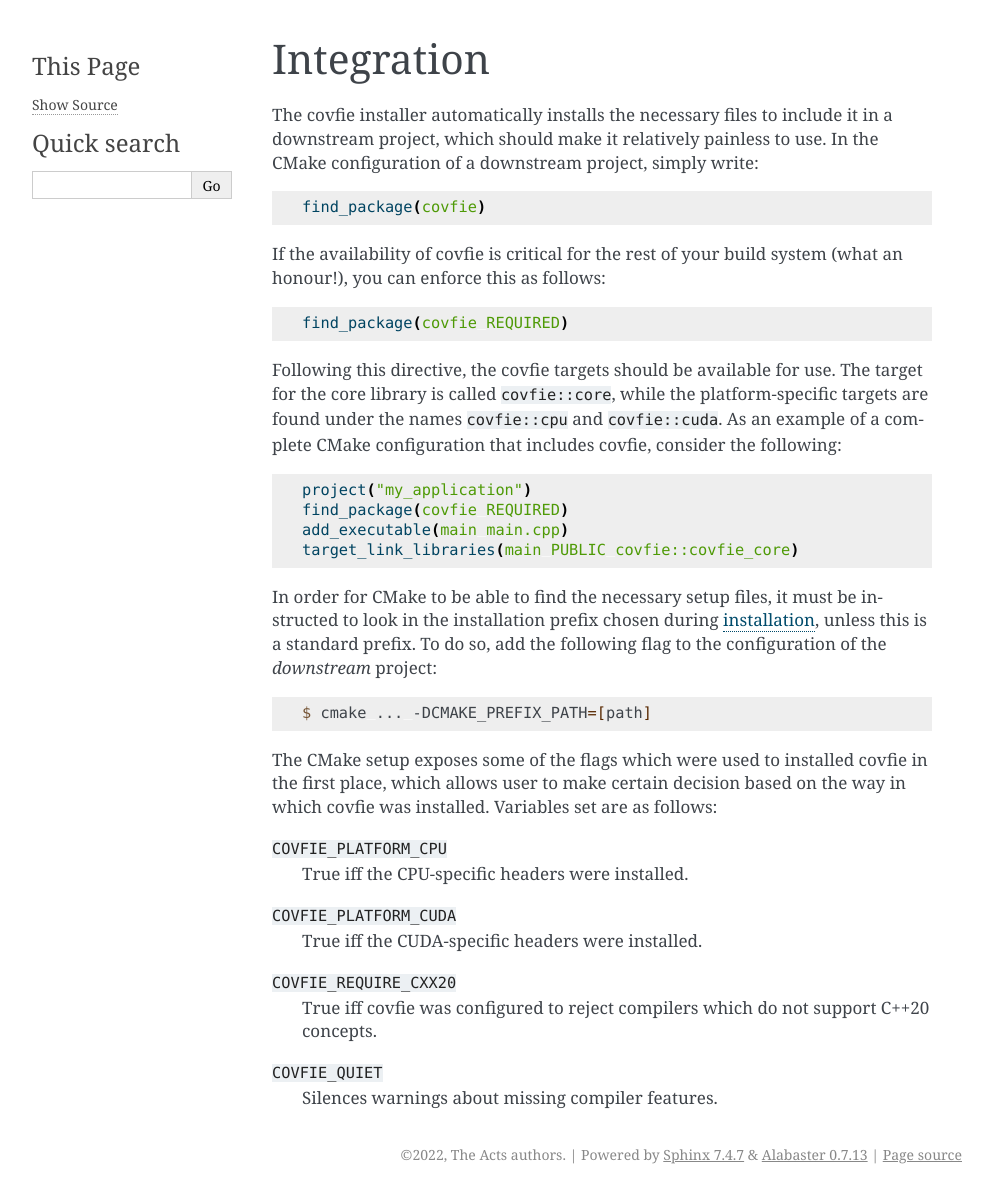
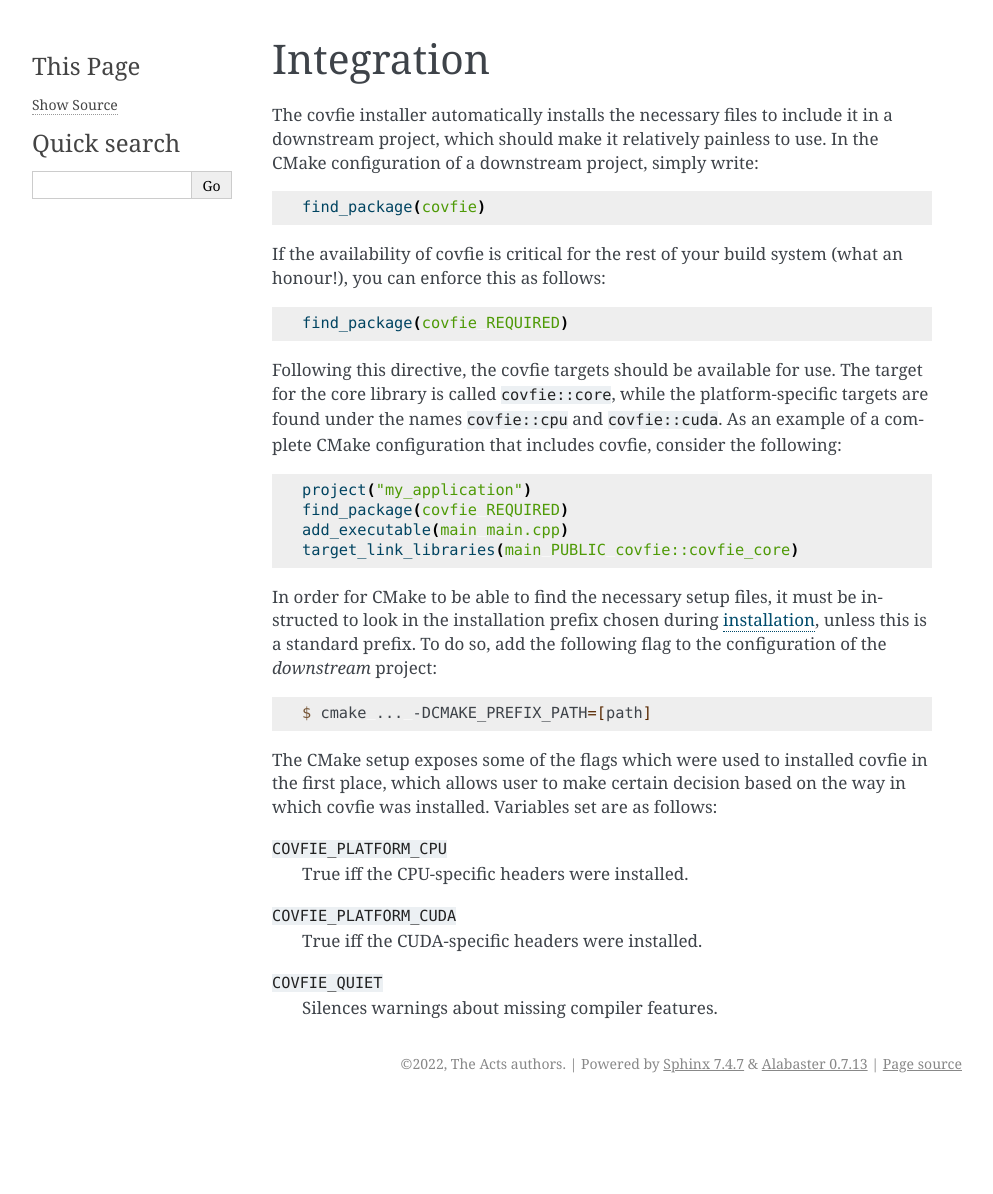
Before and after one commit to acts-project/covfie, a Sphinx documentation site: the page built from docs/user/integration.rst, in a window 1280 px wide. Shown: the whole page, without its empty margins (148-1141 px from the left). Built offline with Sphinx 7.4.7, drawn with Linux system fonts in a browser that asks for light colours; after the commit the page ends 1103 px from its top, so only the background shows below that.

Commit message:
Remove `COVFIE_REQUIRE_CXX20` CMake flag
The C++20 standard is always required in the code since a while,
the flag was not doing anything.

```diff
--- a/CMakeLists.txt
+++ b/CMakeLists.txt
@@ -26,12 +26,6 @@ option(COVFIE_PLATFORM_CPU "Enable building of CPU code." On)
 option(COVFIE_PLATFORM_CUDA "Enable building of CUDA code.")
 
 # Additional options that may be useful in some cases, such as CI.
-option(
-    COVFIE_REQUIRE_CXX20
-    "Enforce the availability of C++20 features (especially concepts)."
-    Off
-)
-
 option(
     COVFIE_QUIET
     "Disable warnings about missing C++ features. Enabling this is strongly discouraged."
--- a/docs/user/integration.rst
+++ b/docs/user/integration.rst
@@ -48,9 +48,5 @@ in which covfie was installed. Variables set are as follows:
 :code:`COVFIE_PLATFORM_CUDA`
     True iff the CUDA-specific headers were installed.
 
-:code:`COVFIE_REQUIRE_CXX20`
-    True iff covfie was configured to reject compilers which do not support
-    C++20 concepts.
-
 :code:`COVFIE_QUIET`
     Silences warnings about missing compiler features.
```
Also changed, not shown: 2 other files.
